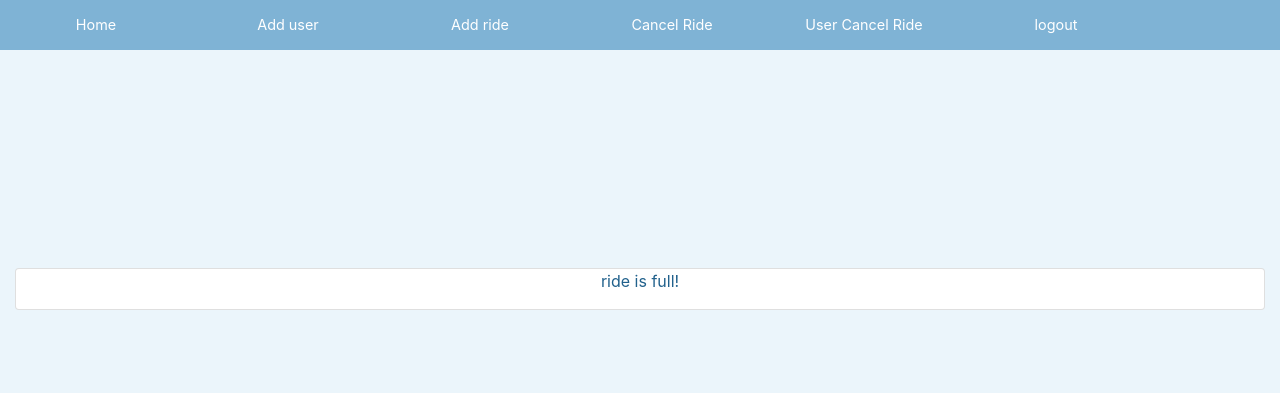
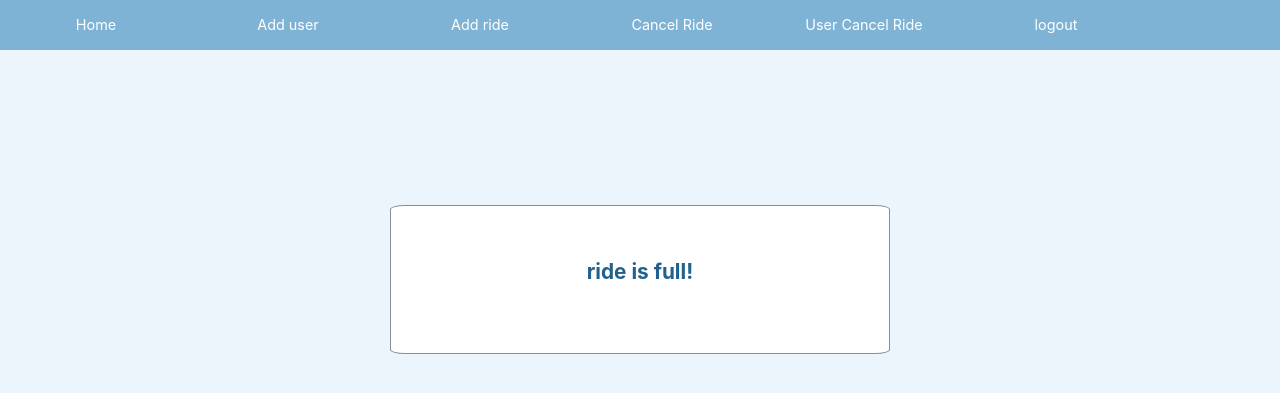
Before and after one commit to noamip/acCOMPANYme-, a Django app: page /1/ in a window 1280 px wide. Shown: the top 393 px of the page. Run offline with Django 3.2, Linux system fonts and the light colour scheme; a user stored in the database is signed in; data comes from the database, SQL or seed files in the repository; both versions use the stored data as it was after the commit; some libraries are stand-ins or nearby versions.

Commit message:
fixed messages html

```diff
--- a/mysite/accompanyMe/static/style.css
+++ b/mysite/accompanyMe/static/style.css
@@ -69,6 +69,20 @@ form {
     border-radius:3%;
     float:top;
 }
+.card
+{
+    padding:4%;
+    width:40%;
+    margin:0 auto;
+    margin-top:10%;
+    text-align:center;
+    font-weight:bold;
+    font-size:130%;
+    border-style:solid;
+    border-color:#839192  ;
+    border-radius:3%;
+    float:top;
+}
 .form_h1
 {
    margin-top: 8%;
@@ -113,9 +127,3 @@ td
 {
     font-weight: normal;
 }
-
-
-.card
-{
-    margin-top:15%;
-}
```
Also changed, not shown: mysite/db.sqlite3.
